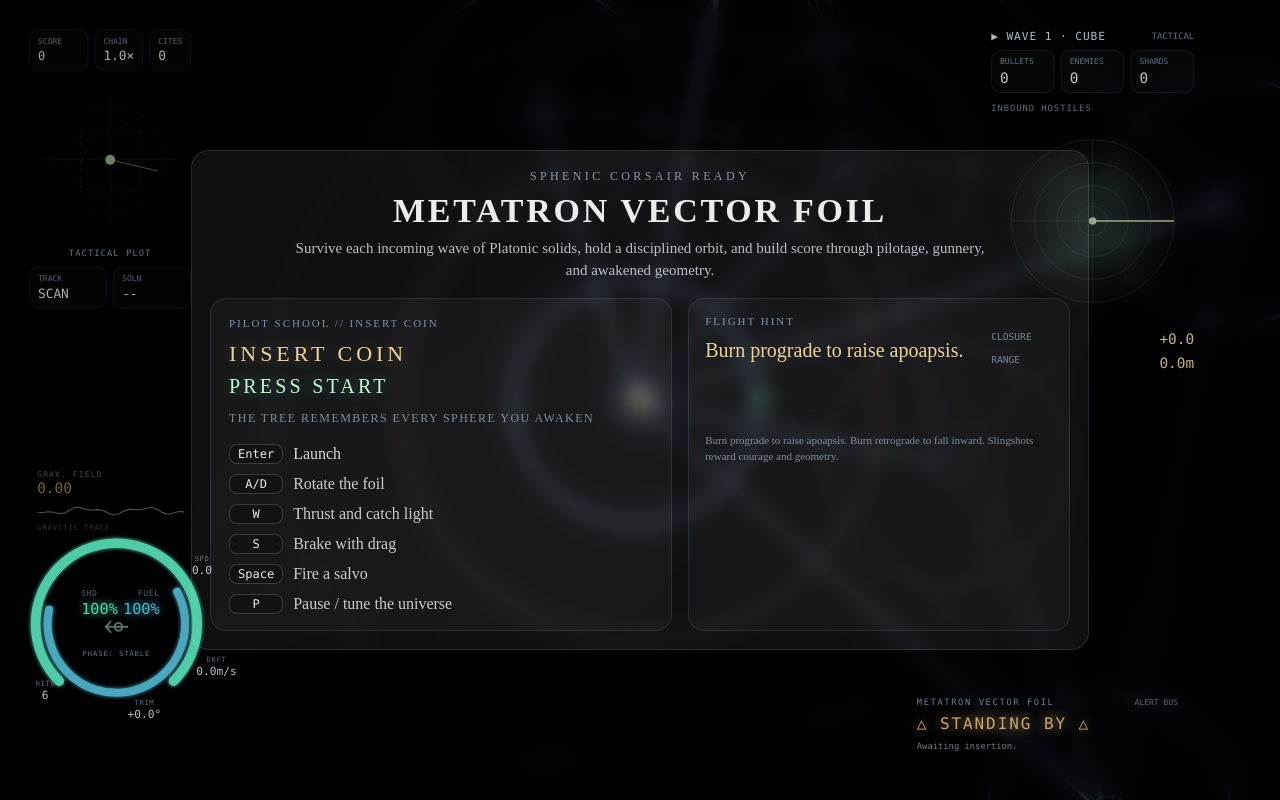
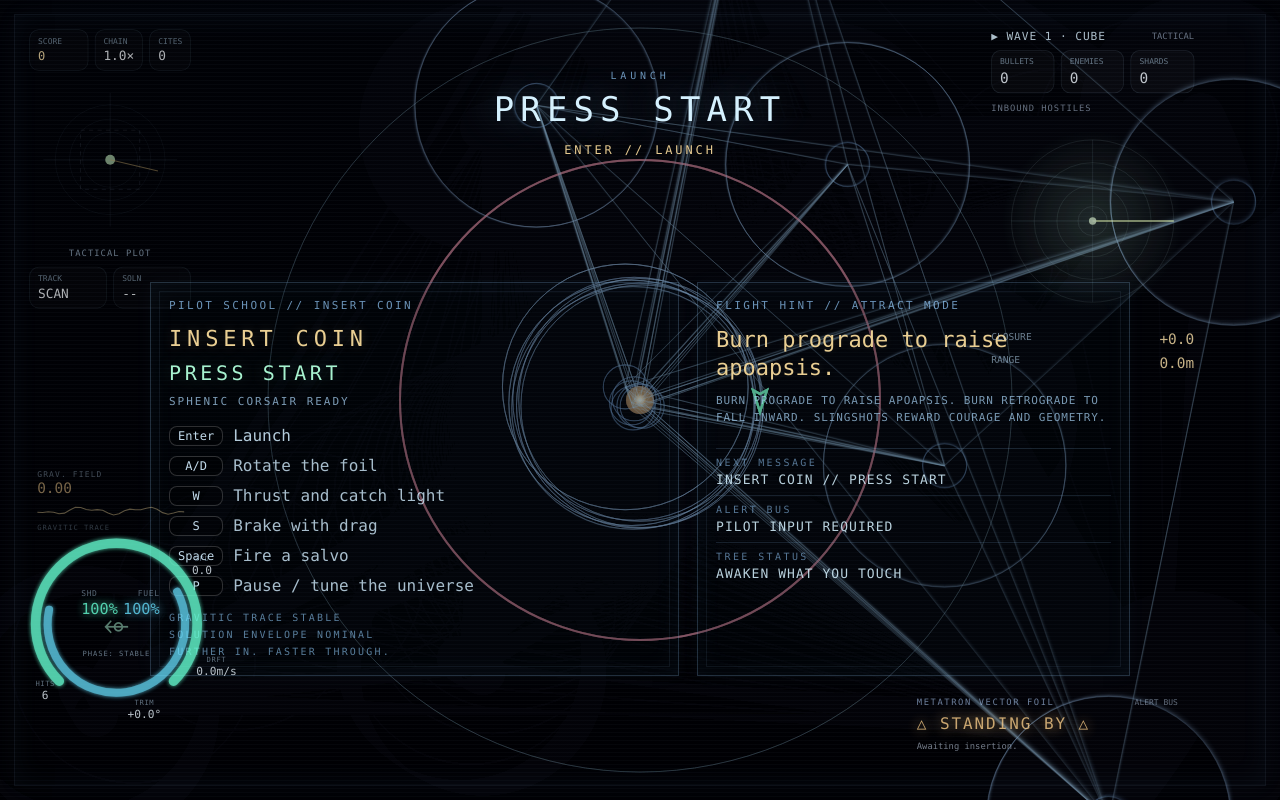
Before and after one commit to deifius/metatron-vector-foil, a React app: page / in a window 1280 px wide. Built offline with nearby package versions, Linux system fonts and the light colour scheme; the HTML template or start-up script is replaced by a standard one.

Commit message:
insert coin/attract mode is improved

```diff
--- a/src/MetatronVectorFOIL.tsx
+++ b/src/MetatronVectorFOIL.tsx
@@ -1,4 +1,4 @@
-import React, { useEffect, useRef, useState } from "react";
+import React, { useEffect, useMemo, useRef, useState } from "react";
 import { DEFAULT_HUD_CONFIG, DEFAULT_HUD_STATE, HUD_DEV_CONTROLS } from "./ui/hud/hudConfig";
 import { HUDRoot } from "./ui/hud/HUDRoot";
 import { HUDState } from "./ui/hud/hudTypes";
@@ -935,7 +935,8 @@ export default function MetatronVectorFOIL() {
   const [flightHints, setFlightHints] = useState<string[]>(DEFAULT_FLIGHT_HINTS);
   const [insertCoinLines, setInsertCoinLines] = useState<string[]>(DEFAULT_INSERT_COIN_LINES);
   const [menuHintIdx, setMenuHintIdx] = useState(0);
-  const [startBlinkOn, setStartBlinkOn] = useState(true);
+  const [attractIdx, setAttractIdx] = useState(0);
+  const [attractPhaseTick, setAttractPhaseTick] = useState(0);
 
   const modeRef = useRef(mode);
   const levelIdxRef = useRef(levelIdx);
@@ -993,10 +994,70 @@ export default function MetatronVectorFOIL() {
     return () => window.clearInterval(id);
   }, [flightHints]);
 
+
+  const attractSequence = useMemo(() => {
+    const insertCoin = insertCoinLines[0] ?? DEFAULT_INSERT_COIN_LINES[0];
+    const pressStart = insertCoinLines[1] ?? DEFAULT_INSERT_COIN_LINES[1];
+    const remembrance = insertCoinLines[2] ?? DEFAULT_INSERT_COIN_LINES[2];
+    const motto = insertCoinLines[3] ?? DEFAULT_INSERT_COIN_LINES[3];
+    const hint = flightHints[menuHintIdx] ?? DEFAULT_FLIGHT_HINTS[0];
+    return [
+      { id: "online", label: "SYSTEM", headline: "SPHENIC CORSAIR ONLINE", subline: "VECTOR FIELD LOCKED", anim: "flicker" as const, durationMs: 1200 },
+      { id: "title", label: "CABINET", headline: "METATRON VECTOR FOIL", subline: "PILOT SCHOOL READY", anim: "typeon" as const, durationMs: 1800 },
+      { id: "insert", label: "ARCADE", headline: insertCoin, subline: motto, anim: "blink" as const, durationMs: 1300 },
+      { id: "start", label: "LAUNCH", headline: pressStart, subline: "ENTER // LAUNCH", anim: "pulse" as const, durationMs: 1900 },
+      { id: "dual", label: "ARCADE", headline: `${insertCoin} // ${pressStart}`, subline: remembrance, anim: "pulse" as const, durationMs: 2200 },
+      { id: "hint", label: "FLIGHT HINT", headline: hint.toUpperCase(), subline: "RETURN TO THE BURN", anim: "typeon" as const, durationMs: 2600 },
+    ];
+  }, [flightHints, insertCoinLines, menuHintIdx]);
+
+  const currentAttract = attractSequence[attractIdx % attractSequence.length];
+  const attractPhase = attractPhaseTick / 10;
+  const attractPulse = 0.76 + 0.24 * ((Math.sin(attractPhase * Math.PI * 2) + 1) / 2);
+  const attractBlinkOn = attractPhaseTick % 12 < 8;
+  const attractFlickerOn = ![1, 5, 11].includes(attractPhaseTick % 16);
+  const headlineChars = Math.max(1, Math.floor(attractPhaseTick * 1.8));
+  const sublineChars = Math.max(1, Math.floor(attractPhaseTick * 2.4) - 6);
+  const featuredHeadline = currentAttract.anim === "typeon"
+    ? currentAttract.headline.slice(0, headlineChars)
+    : currentAttract.headline;
+  const featuredSubline = currentAttract.anim === "typeon"
+    ? currentAttract.subline.slice(0, sublineChars)
+    : currentAttract.subline;
+  const featuredOpacity = currentAttract.anim === "blink"
+    ? (attractBlinkOn ? 1 : 0.14)
+    : currentAttract.anim === "flicker"
+      ? (attractFlickerOn ? 1 : 0.35)
+      : currentAttract.anim === "pulse"
+        ? attractPulse
+        : 0.94;
+  const featuredGlow = currentAttract.anim === "pulse"
+    ? 0.55 + 0.45 * attractPulse
+    : currentAttract.anim === "flicker"
+      ? (attractFlickerOn ? 0.9 : 0.2)
+      : currentAttract.anim === "blink"
+        ? (attractBlinkOn ? 0.85 : 0.08)
+        : 0.72;
+
   useEffect(() => {
-    const id = window.setInterval(() => setStartBlinkOn((on) => !on), 650);
-    return () => window.clearInterval(id);
-  }, []);
+    if (mode !== "menu") {
+      setAttractIdx(0);
+      setAttractPhaseTick(0);
+      return;
+    }
+    setAttractPhaseTick(0);
+    const tickId = window.setInterval(() => setAttractPhaseTick((t) => t + 1), 90);
+    return () => window.clearInterval(tickId);
+  }, [mode, attractIdx]);
+
+  useEffect(() => {
+    if (mode !== "menu") return;
+    const timeoutId = window.setTimeout(() => {
+      setAttractIdx((idx) => (idx + 1) % attractSequence.length);
+    }, currentAttract.durationMs);
+    return () => window.clearTimeout(timeoutId);
+  }, [mode, attractSequence.length, currentAttract.durationMs, attractIdx]);
+
 
   const getLevel = (idx: number): Level => {
     const wave = idx + 1;
@@ -2188,65 +2249,119 @@ export default function MetatronVectorFOIL() {
 
       {/* Start screen */}
       {mode === "menu" && (
-        <Overlay>
-          <div style={{ display: "grid", gap: 16 }}>
-            <div style={{ display: "grid", gap: 8, justifyItems: "center", textAlign: "center" }}>
-              <div style={{ fontSize: 12, letterSpacing: "0.28em", color: "rgba(189,215,238,0.68)" }}>
-                {insertCoinLines[2] ?? DEFAULT_INSERT_COIN_LINES[2]}
-              </div>
-              <h1 style={{ margin: 0, fontSize: 34, letterSpacing: "0.08em", textTransform: "uppercase" }}>Metatron Vector FOIL</h1>
-              <div style={{ fontSize: 15, color: "rgba(240,246,255,0.76)", maxWidth: 700, lineHeight: 1.45 }}>
-                Survive each incoming wave of Platonic solids, hold a disciplined orbit, and build score through
-                pilotage, gunnery, and awakened geometry.
-              </div>
-            </div>
-
-            <div style={{ display: "grid", gridTemplateColumns: "1.15fr 0.95fr", gap: 16, alignItems: "stretch" }}>
-              <div style={{ border: "1px solid rgba(180,220,255,0.12)", borderRadius: 16, padding: "18px 18px 16px 18px", background: "rgba(255,255,255,0.04)" }}>
-                <div style={{ fontSize: 11, letterSpacing: "0.18em", color: "rgba(180,210,255,0.66)" }}>PILOT SCHOOL // INSERT COIN</div>
-                <div style={{ marginTop: 12, display: "grid", gap: 8 }}>
-                  <div style={{ fontSize: 22, letterSpacing: "0.18em", color: "rgba(246,219,162,0.96)", textShadow: "0 0 16px rgba(246,219,162,0.3)" }}>
-                    {insertCoinLines[0] ?? DEFAULT_INSERT_COIN_LINES[0]}
+        <div
+          style={{
+            position: "absolute",
+            inset: 0,
+            padding: 22,
+            color: "rgba(210,238,255,0.92)",
+            fontFamily: "ui-monospace, SFMono-Regular, Menlo, monospace",
+            background: "linear-gradient(180deg, rgba(2,6,12,0.28), rgba(0,0,0,0.16))",
+          }}
+        >
+          <div
+            aria-hidden
+            style={{
+              position: "absolute",
+              inset: 0,
+              pointerEvents: "none",
+              opacity: 0.12,
+              backgroundImage: "repeating-linear-gradient(180deg, rgba(170,220,255,0.22) 0px, rgba(170,220,255,0.22) 1px, transparent 1px, transparent 4px)",
+              mixBlendMode: "screen",
+            }}
+          />
+          <div
+            aria-hidden
+            style={{
+              position: "absolute",
+              inset: 14,
+              pointerEvents: "none",
+              border: "1px solid rgba(152,206,255,0.08)",
+              boxShadow: "inset 0 0 28px rgba(90,150,210,0.06), 0 0 24px rgba(90,150,210,0.04)",
+            }}
+          />
+
+          <div style={{ position: "relative", zIndex: 2, display: "grid", gridTemplateRows: "auto 1fr", height: "100%" }}>
+            <div style={{ display: "grid", justifyItems: "center", gap: 8, marginTop: 48, textAlign: "center" }}>
+              <div style={{ fontSize: 10, letterSpacing: "0.38em", color: "rgba(144,198,245,0.74)" }}>{currentAttract.label}</div>
+              <div
+                style={{
+                  minHeight: 46,
+                  padding: "0 14px",
+                  fontSize: 34,
+                  letterSpacing: "0.18em",
+                  textTransform: "uppercase",
+                  color: `rgba(214,242,255,${featuredOpacity})`,
+                  textShadow: `0 0 ${18 + featuredGlow * 18}px rgba(160,220,255,${0.18 + featuredGlow * 0.28})`,
+                }}
+              >
+                {featuredHeadline}
               </div>
               <div
                 style={{
-                      minHeight: 28,
-                      fontSize: 20,
-                      letterSpacing: "0.16em",
-                      color: startBlinkOn ? "rgba(200,255,220,0.96)" : "rgba(200,255,220,0.24)",
-                      textShadow: startBlinkOn ? "0 0 16px rgba(145,255,212,0.35)" : "none",
-                      transition: "color 140ms linear, text-shadow 140ms linear",
+                  minHeight: 18,
+                  fontSize: 12,
+                  letterSpacing: "0.24em",
+                  textTransform: "uppercase",
+                  color: `rgba(243,214,152,${0.72 + featuredGlow * 0.22})`,
+                  textShadow: `0 0 ${8 + featuredGlow * 8}px rgba(243,214,152,0.2)`,
                 }}
               >
+                {featuredSubline}
+              </div>
+            </div>
+
+            <div style={{ display: "grid", placeItems: "center", marginTop: 18 }}>
+              <div style={{ width: "min(980px, 95vw)", display: "grid", gridTemplateColumns: "1.1fr 0.9fr", gap: 18, alignItems: "stretch" }}>
+                <VectorFrame title="PILOT SCHOOL // INSERT COIN">
+                  <div style={{ display: "grid", gap: 10 }}>
+                    <div style={{ fontSize: 22, letterSpacing: "0.22em", textTransform: "uppercase", color: "rgba(243,214,152,0.96)", textShadow: "0 0 12px rgba(243,214,152,0.18)" }}>
+                      {insertCoinLines[0] ?? DEFAULT_INSERT_COIN_LINES[0]}
+                    </div>
+                    <div style={{ fontSize: 20, letterSpacing: "0.18em", textTransform: "uppercase", color: currentAttract.id === "start" || currentAttract.id === "dual" ? `rgba(176,255,218,${0.5 + featuredGlow * 0.45})` : "rgba(176,255,218,0.72)", textShadow: `0 0 ${10 + featuredGlow * 8}px rgba(145,255,212,0.24)` }}>
                       {insertCoinLines[1] ?? DEFAULT_INSERT_COIN_LINES[1]}
                     </div>
-                  <div style={{ fontSize: 12, letterSpacing: "0.12em", color: "rgba(189,215,238,0.62)" }}>
-                    {insertCoinLines[3] ?? DEFAULT_INSERT_COIN_LINES[3]}
+                    <div style={{ fontSize: 11, letterSpacing: "0.18em", color: "rgba(170,214,248,0.72)", textTransform: "uppercase" }}>
+                      {insertCoinLines[2] ?? DEFAULT_INSERT_COIN_LINES[2]}
                     </div>
                   </div>
 
                   <div style={{ marginTop: 18, display: "grid", gridTemplateColumns: "auto 1fr", gap: 10, alignItems: "center" }}>
-                  <Keycap>Enter</Keycap><span style={{ opacity: 0.9 }}>Launch</span>
-                  <Keycap>A/D</Keycap><span style={{ opacity: 0.85 }}>Rotate the foil</span>
-                  <Keycap>W</Keycap><span style={{ opacity: 0.85 }}>Thrust and catch light</span>
-                  <Keycap>S</Keycap><span style={{ opacity: 0.85 }}>Brake with drag</span>
-                  <Keycap>Space</Keycap><span style={{ opacity: 0.85 }}>Fire a salvo</span>
-                  <Keycap>P</Keycap><span style={{ opacity: 0.85 }}>Pause / tune the universe</span>
+                    <Keycap>Enter</Keycap><span style={{ opacity: 0.92 }}>Launch</span>
+                    <Keycap>A/D</Keycap><span style={{ opacity: 0.86 }}>Rotate the foil</span>
+                    <Keycap>W</Keycap><span style={{ opacity: 0.86 }}>Thrust and catch light</span>
+                    <Keycap>S</Keycap><span style={{ opacity: 0.86 }}>Brake with drag</span>
+                    <Keycap>Space</Keycap><span style={{ opacity: 0.86 }}>Fire a salvo</span>
+                    <Keycap>P</Keycap><span style={{ opacity: 0.86 }}>Pause / tune the universe</span>
+                  </div>
+
+                  <div style={{ marginTop: 16, display: "grid", gap: 6, fontSize: 10, letterSpacing: "0.22em", textTransform: "uppercase", color: "rgba(140,198,244,0.62)" }}>
+                    <div>Gravitic trace stable</div>
+                    <div>Solution envelope nominal</div>
+                    <div>Further in. Faster through.</div>
+                  </div>
+                </VectorFrame>
+
+                <VectorFrame title="FLIGHT HINT // ATTRACT MODE">
+                  <div style={{ minHeight: 96, display: "grid", gap: 10, alignContent: "start" }}>
+                    <div style={{ fontSize: 22, lineHeight: 1.28, color: "rgba(243,214,152,0.96)", textShadow: "0 0 10px rgba(243,214,152,0.12)" }}>
+                      {flightHints[menuHintIdx] ?? DEFAULT_FLIGHT_HINTS[0]}
+                    </div>
+                    <div style={{ fontSize: 11, lineHeight: 1.55, color: "rgba(170,214,248,0.7)", letterSpacing: "0.08em", textTransform: "uppercase" }}>
+                      Burn prograde to raise apoapsis. Burn retrograde to fall inward. Slingshots reward courage and geometry.
                     </div>
                   </div>
 
-              <div style={{ border: "1px solid rgba(180,220,255,0.12)", borderRadius: 16, padding: "16px 16px 14px 16px", background: "rgba(255,255,255,0.03)", display: "grid", alignContent: "start", gap: 10 }}>
-                <div style={{ fontSize: 11, letterSpacing: "0.18em", color: "rgba(180,210,255,0.66)" }}>FLIGHT HINT</div>
-                <div style={{ fontSize: 20, lineHeight: 1.35, color: "rgba(246,219,162,0.96)", minHeight: 86 }}>
-                  {flightHints[menuHintIdx] ?? DEFAULT_FLIGHT_HINTS[0]}
+                  <div style={{ marginTop: 22, display: "grid", gap: 8 }}>
+                    <VectorTelemetry label="NEXT MESSAGE" value={attractSequence[(attractIdx + 1) % attractSequence.length].headline} />
+                    <VectorTelemetry label="ALERT BUS" value="PILOT INPUT REQUIRED" />
+                    <VectorTelemetry label="TREE STATUS" value="AWAKEN WHAT YOU TOUCH" />
                   </div>
-                <div style={{ fontSize: 11, color: "rgba(189,215,238,0.62)", lineHeight: 1.45 }}>
-                  Burn prograde to raise apoapsis. Burn retrograde to fall inward. Slingshots reward courage and geometry.
+                </VectorFrame>
               </div>
             </div>
           </div>
         </div>
-        </Overlay>
       )}
 
       {/* Pause menu */}
@@ -2319,6 +2434,35 @@ export default function MetatronVectorFOIL() {
 }
 
 // ===================== UI COMPONENTS =====================
+function VectorFrame({ title, children }: { title: string; children: React.ReactNode }) {
+  return (
+    <div style={{
+      position: "relative",
+      minHeight: 280,
+      border: "1px solid rgba(150,205,255,0.22)",
+      boxShadow: "inset 0 0 28px rgba(100,170,230,0.05), 0 0 18px rgba(100,170,230,0.04)",
+      background: "rgba(6,16,24,0.14)",
+      padding: "16px 18px 18px 18px",
+      overflow: "hidden",
+    }}>
+      <div aria-hidden style={{ position: "absolute", inset: 8, border: "1px solid rgba(150,205,255,0.08)", pointerEvents: "none" }} />
+      <div style={{ position: "relative", zIndex: 1 }}>
+        <div style={{ marginBottom: 14, fontSize: 11, letterSpacing: "0.22em", textTransform: "uppercase", color: "rgba(150,205,255,0.7)" }}>{title}</div>
+        {children}
+      </div>
+    </div>
+  );
+}
+
+function VectorTelemetry({ label, value }: { label: string; value: string }) {
+  return (
+    <div style={{ display: "grid", gap: 4, borderTop: "1px solid rgba(150,205,255,0.14)", paddingTop: 8 }}>
+      <div style={{ fontSize: 10, letterSpacing: "0.24em", textTransform: "uppercase", color: "rgba(150,205,255,0.56)" }}>{label}</div>
+      <div style={{ fontSize: 13, letterSpacing: "0.08em", textTransform: "uppercase", color: "rgba(214,242,255,0.86)" }}>{value}</div>
+    </div>
+  );
+}
+
 function Overlay({ children }: { children: React.ReactNode }) {
   return (
     <div style={{
```
Lines whose indentation alone changed are shown as unchanged.
